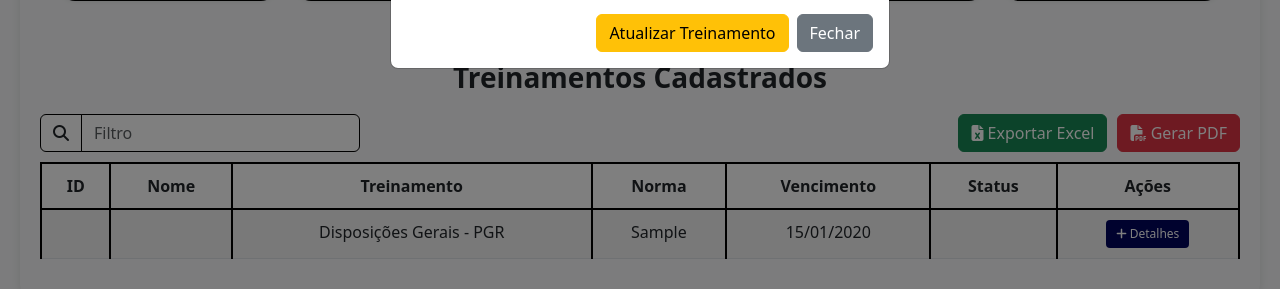
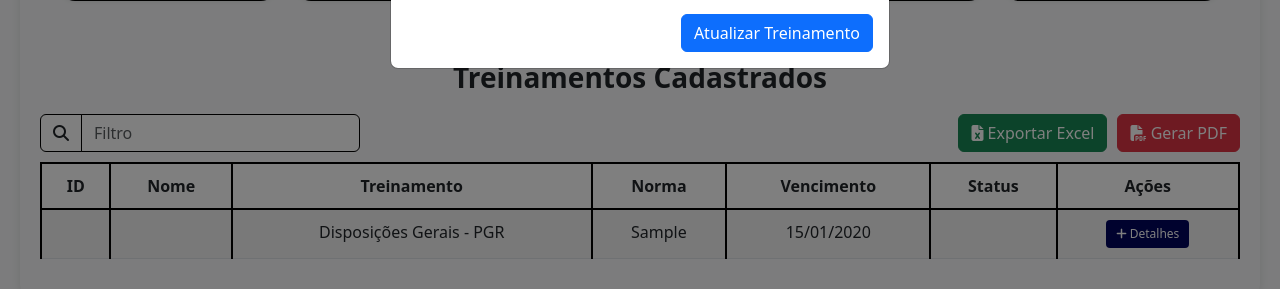
Before and after one commit to joaopedrodirekta/Direkta_Vale, a Django app: template treinamentos/templates/treinamentos/dashboard.html in a window 1280 px wide, after a click on "Detalhes". Shown: the part 511-800 px from the top of the page. Run offline with Django 5.2, Linux system fonts and the light colour scheme; tables that the repository leaves empty hold one stand-in row (values such as "Sample post"); the template is opened without the code that fills it: values that come from a table or form of the project are taken from there, most other values are stand-ins (such as "Sample title", 1, 10 or a date in 2020).

Commit message:
Correcao

```diff
--- a/treinamentos/templates/treinamentos/dashboard.html
+++ b/treinamentos/templates/treinamentos/dashboard.html
@@ -299,8 +299,7 @@
                                 <p><strong>Status:</strong> <span class="badge {{ treinamento.status_class }}">{{ treinamento.status_label }}</span></p>
                             </div>
                             <div class="modal-footer">
-                                <a href="{% url 'atualizar_treinamento' treinamento.id %}" class="btn btn-warning">Atualizar Treinamento</a>
-                                <button type="button" class="btn btn-secondary" data-bs-dismiss="modal">Fechar</button>
+                                <a href="{% url 'atualizar_treinamento' treinamento.id %}" class="btn btn-primary">Atualizar Treinamento</a>
                             </div>
                         </div>
                     </div>
```
